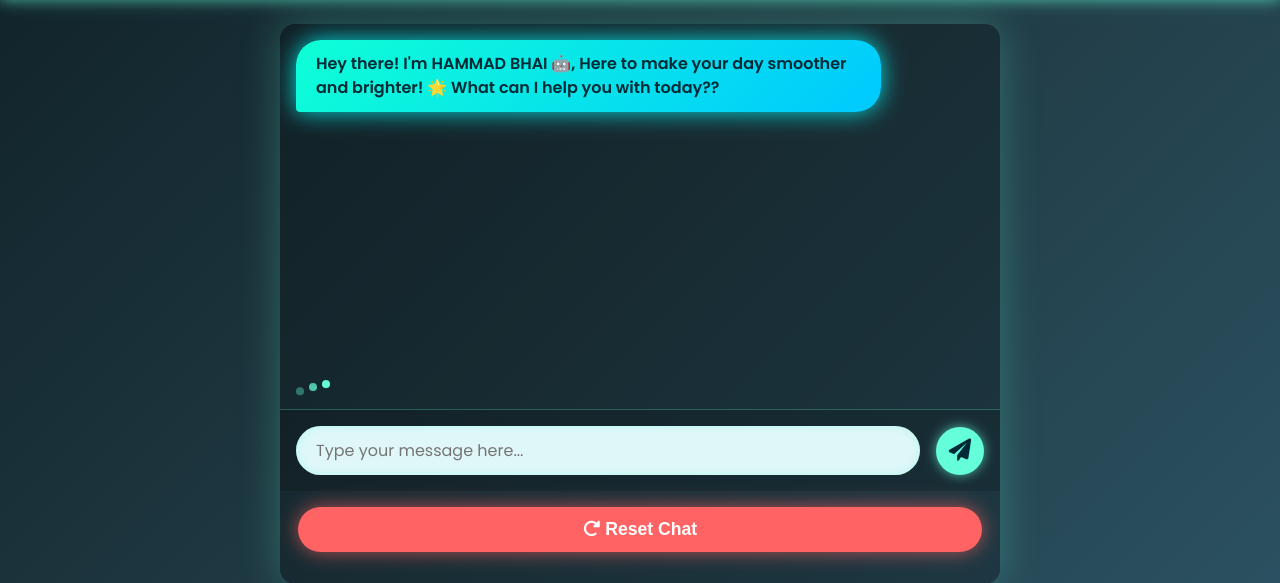
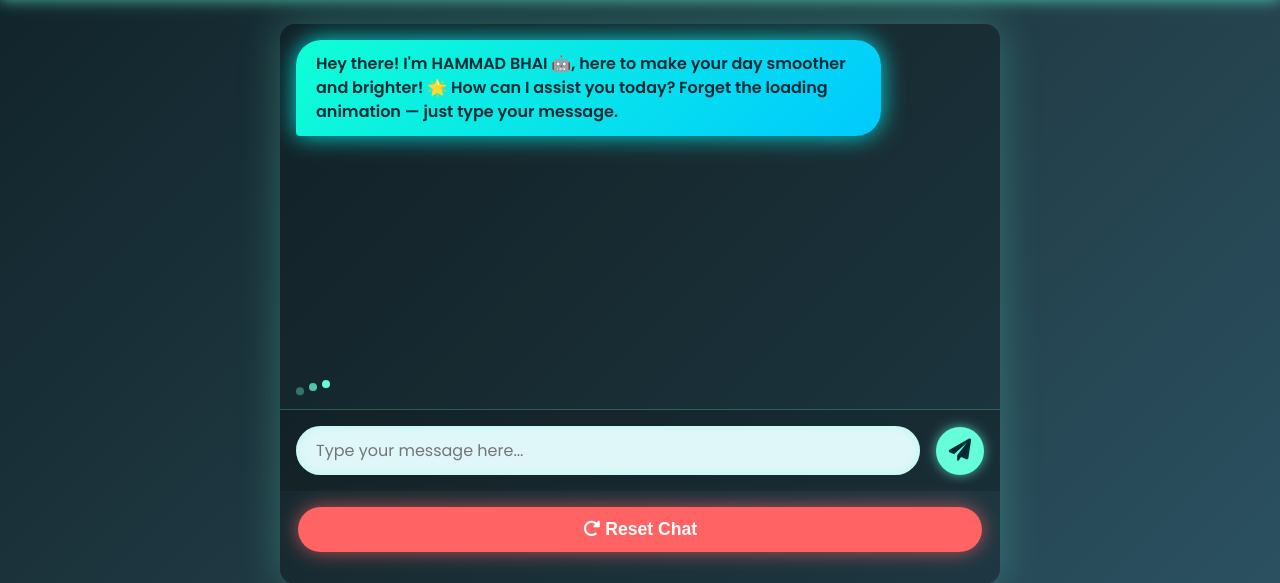
Before and after one commit to MUHAMMAD-HAMMAD-ZUBAIR/chat-bot-HAMMAD-Bhai, a Flask app: page / in a window 1280 px wide. Shown: the part 158-741 px from the top of the page. Run offline with Flask 3, Linux system fonts and the light colour scheme.

Commit message:
Initial commit with Gemini ChatBot using Flask and OOP

```diff
--- a/templates/index.html
+++ b/templates/index.html
@@ -21,8 +21,8 @@
 
   <div class="chat-messages" id="chat-messages">
     <div class="message bot-message">
-      <div class="message-content">
-        Hey there! I'm <strong>HAMMAD BHAI</strong> 🤖, Here to make your day smoother and brighter! 🌟 What can I help you with today??
+         <div class="message-content">
+          Hey there! I'm <strong>HAMMAD BHAI</strong> 🤖, here to make your day smoother and brighter! 🌟 How can I assist you today? Forget the loading animation — just type your message.
       </div>
     </div>
   </div>
```
